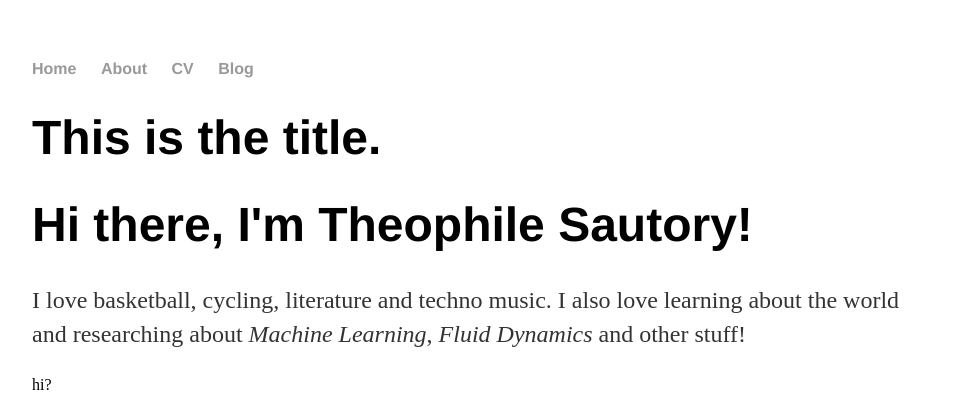
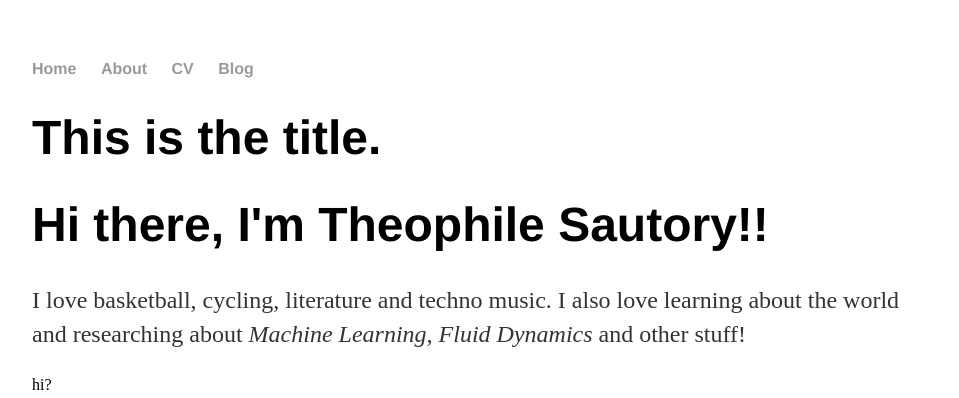
Before and after one commit to Theosau/TheosauOld.github.io, a Jekyll site: the page built from test.html, in a window 1280 px wide. Shown: the top 398 px of the page, without its empty margins (160-1119 px from the left). Built offline with Jekyll 4.4.1, drawn with Linux system fonts in a browser that asks for light colours.

```diff
--- a/index.html
+++ b/index.html
@@ -3,6 +3,6 @@ layout: default
 title: Theophile Sautory, Research and Projects
 ---
 <div class="blurb">
-	<h1>Hi there, I'm Theophile Sautory!</h1>
+	<h1>Hi there, I'm Theophile Sautory!!</h1>
 		<p>I love basketball, cycling, literature and techno music.  I also love learning about the world and researching about <em>Machine Learning</em>, <em>Fluid Dynamics</em> and other stuff! </p>
 </div><!-- /.blurb -->
```
